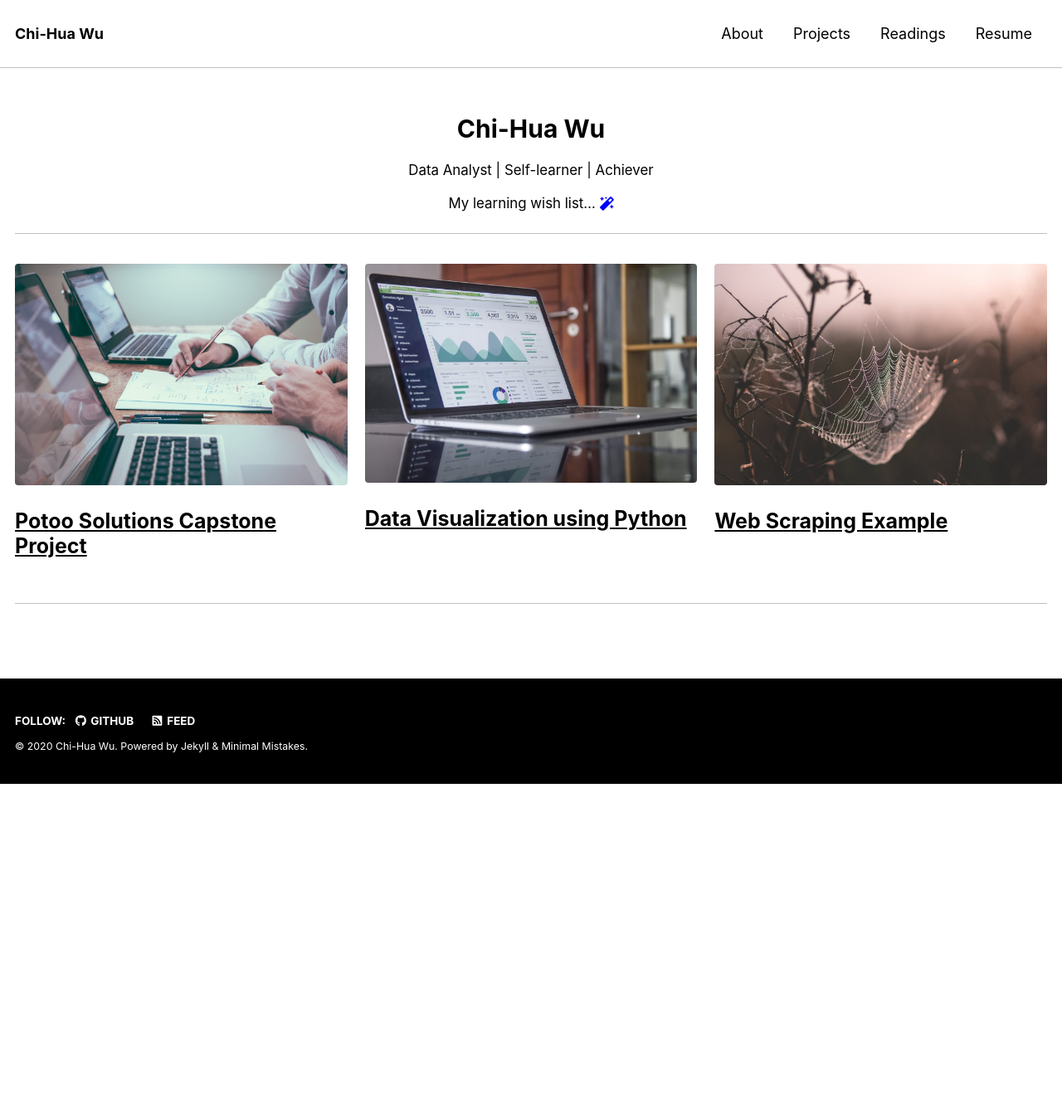
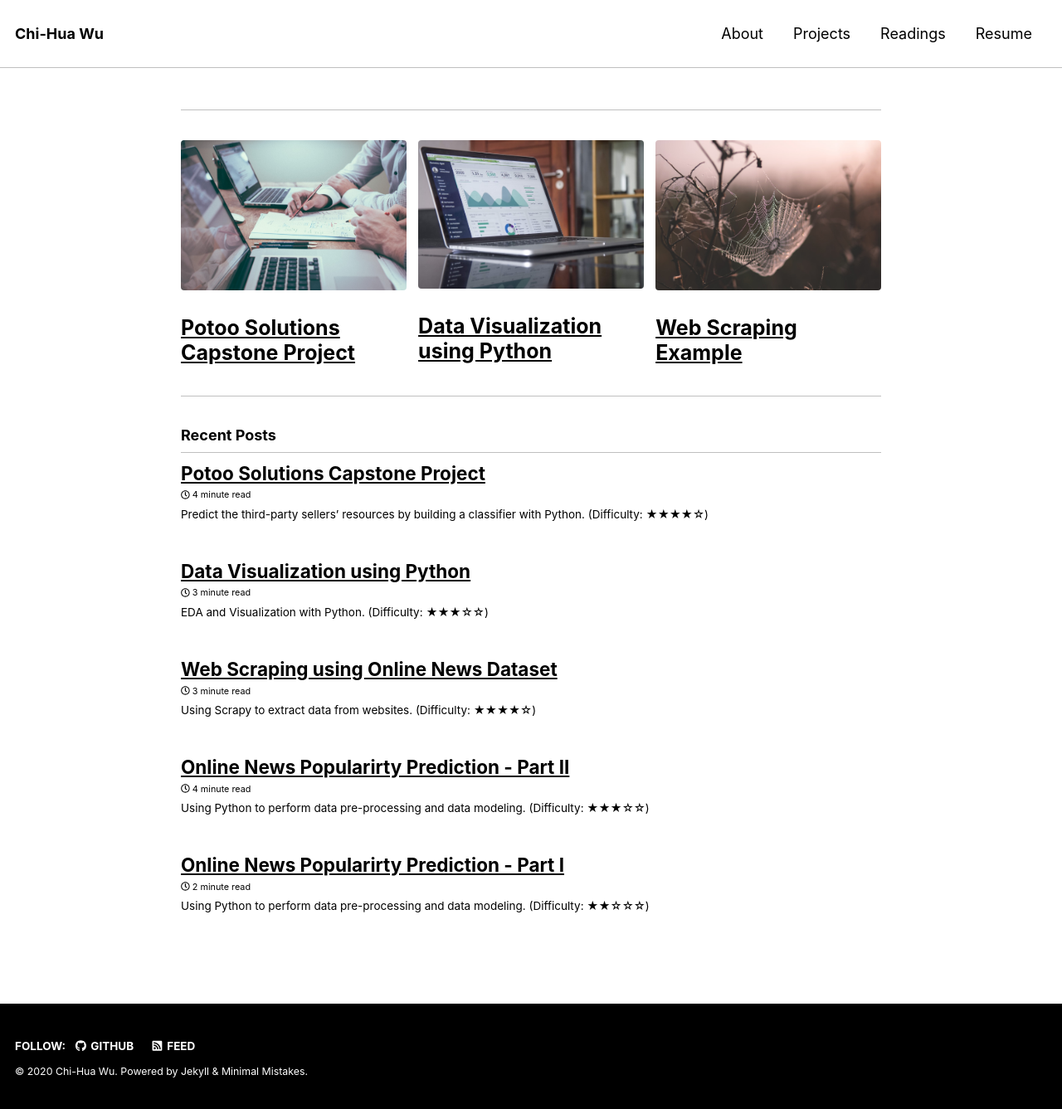
Before and after one commit to chw18019/chw18019.github.io, a Jekyll site: the page built from index.html, in a window 1280 px wide. Shown: the whole page at 83% size. Built offline with Jekyll 4.4.1, drawn with Linux system fonts in a browser that asks for light colours; nearby versions of some CDN libraries; the list of posts is cut into pages by our own code; before the commit the page ends 945 px from its top, so only the background shows below that.

Commit message:
Update index.html

```diff
--- a/index.html
+++ b/index.html
@@ -1,9 +1,8 @@
 ---
-layout: splash
-author_profile: True
+layout: home
+author_profile: False
 
-intro:
-  - excerpt: '<p style="margin: 15px 15px 15px 15px ;font-size:30px; font-weight:bold">Chi-Hua Wu</p> <p style="margin: 15px 15px 15px 15px">Data Analyst | Self-learner | Achiever</p>My learning wish list... [<i class="fa fa-magic" aria-hidden="true"></i>](https://www.notion.so/65e4679e6ea34179b81019d05844b647?v=e350522352ee40a2aea8bcbcd0e9776a)'
+
 feature_row:
   - image_path: /assets/200504/scott-graham.jpeg
     alt: "placeholder image 1"
@@ -21,9 +20,10 @@
     title: <p style="font-size:25px">Web Scraping Example</p>
     url: "https://chw18019.github.io/online_news_web_scraping/"
 
-
-
 ---
 {% include feature_row id="intro" type="center" %}
 
 {% include feature_row %}
+<!--
+intro:
+  - excerpt: '<p style="margin: 15px 15px 15px 15px ;font-size:30px; font-weight:bold">Chi-Hua Wu</p> <p style="margin: 15px 15px 15px 15px">Data Analyst | Self-learner | Achiever</p>My learning wish list... [<i class="fa fa-magic" aria-hidden="true"></i>](https://www.notion.so/65e4679e6ea34179b81019d05844b647?v=e350522352ee40a2aea8bcbcd0e9776a)' -->
```
